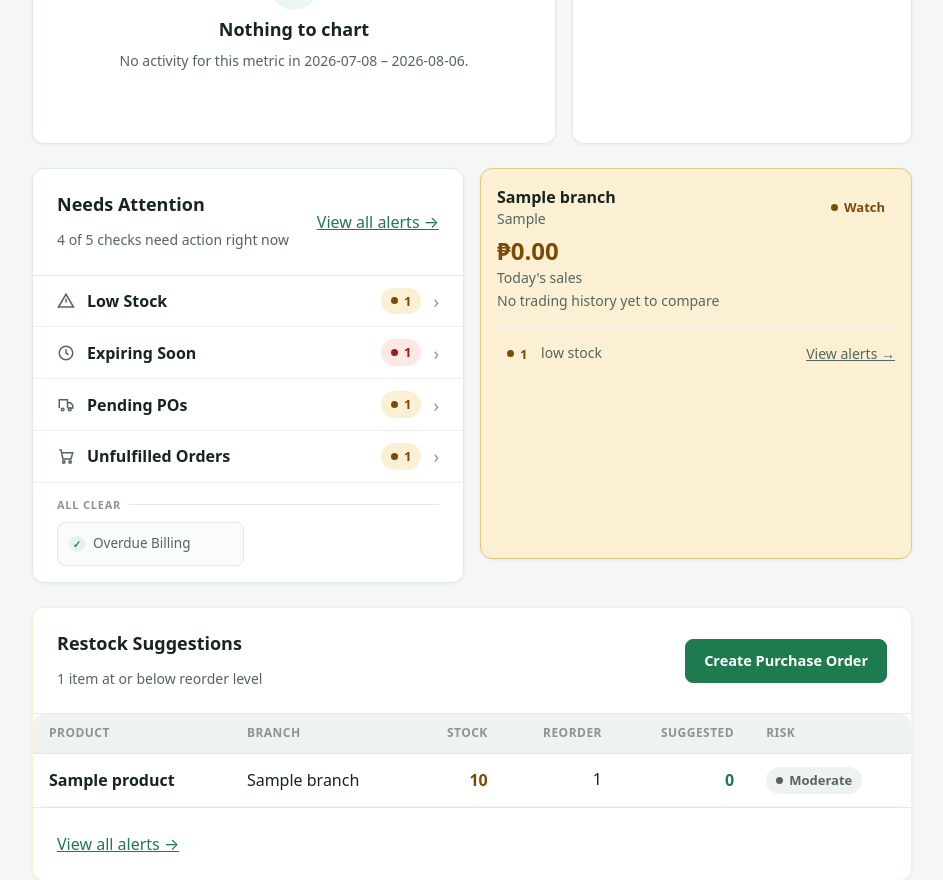
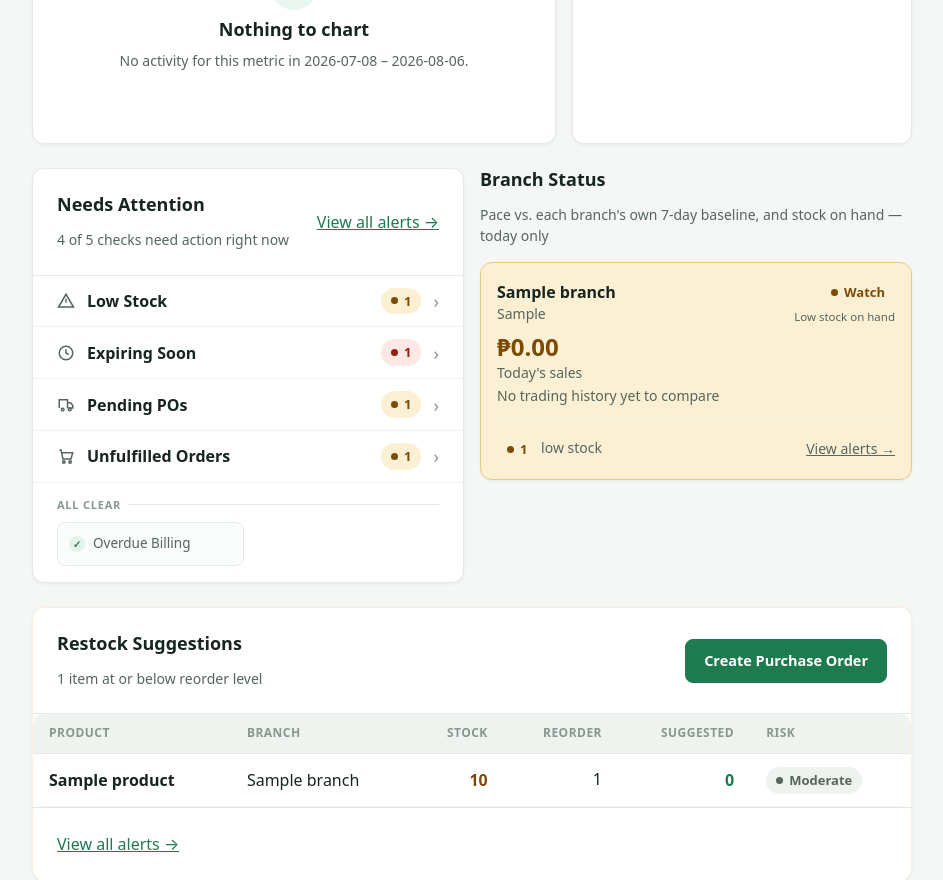
Before and after one commit to agultorannahvheaangeliquebsis-oss/Gerlyn-Capstone, a Django app: page /dashboard/owner/ in a window 1280 px wide. Shown: the part 795-1675 px from the top of the page, without its empty margins (336-1279 px from the left). Run offline with Django 5.2, Linux system fonts and the light colour scheme; a user stored in the database is signed in; tables that the repository leaves empty hold one stand-in row (values such as "Sample post").

Commit message:
Dashboard: label Branch Status as a pace signal per DESIGN.md 2h
An amber Branch Status card sitting beside Needs Attention read as a 6th
unlisted check. The two answer different questions and share no query:
this one asks "is each branch keeping up with itself today" (today's
takings against that branch's own trailing 7-day baseline, plus stock on
hand), Needs Attention asks "what operational items need action".

Both modes now carry a "Branch Status" heading and a subtitle naming the
axis. The alert mode previously had no title at all -- a bare row of cards
floating next to a titled panel, which was much of why it read as a check.
The all-clear mode's "Branches" heading is renamed to match, so the panel
is identifiable as the same thing in either state.

The per-card caption is NOT a single fixed string. A watch has two
independent triggers (branch_alerts or sales_slow), so a branch can go
amber on stock alone with its pace perfectly healthy, and captioning every
card "pace" would mislabel those. _branch_status_rows() resolves
signal_label across five arms in priority order, and DESIGN.md 2h
tabulates them.

Reaching the two not-slow arms requires a `now` before
BRANCH_MIN_DAY_ELAPSED, where the pace signal is suppressed by design as
meaningless that early -- all five were exercised through the real
function, and the documented table is checked against what the code
actually returns.

Co-Authored-By: Claude Opus 5 <noreply@anthropic.com>

```diff
--- a/reports/views.py
+++ b/reports/views.py
@@ -1233,6 +1233,26 @@ def _branch_status_rows(branches, sales_qs, restock, today, total_today_sales, n
         else:
             status = 'ok'
 
+        # Names which signal actually tripped, alongside the status pill
+        # (DESIGN.md §2h). The panel's axis is "is this branch keeping up
+        # with itself today", not "here is another thing to action", and a
+        # bare amber pill next to Needs Attention reads as a 6th unlisted
+        # check without this.
+        #
+        # Note a watch is NOT always about pace — branch_alerts trips it too
+        # — so this reports the real cause rather than labelling the whole
+        # panel "pace" and mislabelling every stock-driven card.
+        if critical_count:
+            signal_label = 'Critical stock on hand'
+        elif branch_alerts and sales_slow:
+            signal_label = 'Behind pace · low stock'
+        elif sales_slow:
+            signal_label = 'Pace vs. 7-day baseline'
+        elif branch_alerts:
+            signal_label = 'Low stock on hand'
+        else:
+            signal_label = 'Keeping pace'
+
         rows.append({
             'branch': branch,
             'today_sales': b_today_sales,
@@ -1243,6 +1263,7 @@ def _branch_status_rows(branches, sales_qs, restock, today, total_today_sales, n
             'low_stock_count': len(branch_alerts),
             'critical_count': critical_count,
             'status': status,
+            'signal_label': signal_label,
         })
     return rows
 
--- a/static/css/gerlyn.css
+++ b/static/css/gerlyn.css
@@ -846,6 +846,14 @@ input::placeholder { color: var(--ink-400); }
   .attn-clear-grid { grid-template-columns: 1fr; }
 }
 
+/* ---------------------------------------------- dashboard "Branch Status"
+   DESIGN.md §2h. The status pill with the signal that tripped it named
+   underneath, right-aligned under the pill. Without it an amber card sitting
+   beside Needs Attention reads as a 6th unlisted check rather than what it
+   is: a live pace/stock reading on a different axis. */
+.branch-signal { display: flex; flex-direction: column; align-items: flex-end; gap: 4px; flex: none; }
+.branch-signal-label { font: 400 11.5px/1.3 system-ui, sans-serif; color: var(--ink-600); text-align: right; }
+
 /* -------------------------------------------- dashboard "Recent Activity"
    DESIGN.md §2f. .row-between is a two-part row; this feed is three-part —
    a fixed glyph, a middle that must grow and truncate, and a right column
--- a/templates/internal_base.html
+++ b/templates/internal_base.html
@@ -7,7 +7,7 @@
   <link rel="manifest" href="{% static 'manifest.json' %}">
   <meta name="theme-color" content="#1E7A4F">
   <link rel="apple-touch-icon" href="{% static 'img/icons/apple-touch-icon-180.png' %}">
-  <link rel="stylesheet" href="{% static 'css/gerlyn.css' %}?v=14">
+  <link rel="stylesheet" href="{% static 'css/gerlyn.css' %}?v=15">
   <script src="https://unpkg.com/lucide@latest/dist/umd/lucide.js" defer></script>
   {% block extra_css %}{% endblock %}
 </head>
--- a/templates/reports/dashboard.html
+++ b/templates/reports/dashboard.html
@@ -213,13 +213,25 @@ text. Anything spanning lines must use {% templatetag openblock %} comment {% te
 </div>
 
 {% comment %}
-Branch status. Two modes, decided server-side by branch_alerts_present:
-tinted status cards ONLY when a branch actually tripped a threshold
-(reports/views.py::_branch_status_rows), otherwise a plain neutral summary.
-A quiet day must never render as a wall of red.
+Branch status (DESIGN.md §2h). Two modes, decided server-side by
+branch_alerts_present: tinted status cards ONLY when a branch actually
+tripped a threshold (reports/views.py::_branch_status_rows), otherwise a
+plain neutral summary. A quiet day must never render as a wall of red.
+
+This panel and Needs Attention beside it are two different axes, not a
+disagreement: this one asks "is each branch keeping up with itself today"
+(today's takings against that branch's own trailing 7-day baseline, plus
+stock on hand), Needs Attention asks "what operational items need action".
+They share no query. The header and the per-card signal line below say so
+outright, so an amber card here doesn't read as a 6th unlisted check.
 {% endcomment %}
 {% if branch_status %}
 {% if branch_alerts_present %}
+<div>
+  <div class="mb-4">
+    <h3>Branch Status</h3>
+    <p class="gv-meta mb-0">Pace vs. each branch's own 7-day baseline, and stock on hand — today only</p>
+  </div>
 <div class="kpi-row">
   {% for b in branch_status %}
   <div class="kpi-card {% if b.status == 'critical' %}danger{% elif b.status == 'watch' %}warn{% endif %}">
@@ -228,9 +240,17 @@ A quiet day must never render as a wall of red.
         <div style="font-weight:600;">{{ b.branch.branch_name }}</div>
         <div class="gv-meta">{{ b.branch.location }}</div>
       </div>
-      {% if b.status == 'ok' %}<span class="pill pill-ok">Good</span>
-      {% elif b.status == 'watch' %}<span class="pill pill-warn">Watch</span>
-      {% else %}<span class="pill pill-danger">Critical</span>{% endif %}
+      {% comment %}
+      Pill + the signal that tripped it. Named server-side because a watch
+      is not always about pace — low stock trips it too — so a blanket
+      "pace" caption would mislabel every stock-driven card.
+      {% endcomment %}
+      <div class="branch-signal">
+        {% if b.status == 'ok' %}<span class="pill pill-ok">Good</span>
+        {% elif b.status == 'watch' %}<span class="pill pill-warn">Watch</span>
+        {% else %}<span class="pill pill-danger">Critical</span>{% endif %}
+        <span class="branch-signal-label">{{ b.signal_label }}</span>
+      </div>
     </div>
 
     <div class="kpi-value mt-2">₱{{ b.today_sales|floatformat:2 }}</div>
@@ -258,13 +278,14 @@ A quiet day must never render as a wall of red.
   </div>
   {% endfor %}
 </div>
+</div>
 
 {% else %}
 <div class="card">
   <div class="card-pad row-between" style="border-bottom:1px solid var(--line);">
     <div>
-      <h3>Branches</h3>
-      <p class="gv-meta mb-0">No stock or sales thresholds tripped today</p>
+      <h3>Branch Status</h3>
+      <p class="gv-meta mb-0">Every branch keeping pace with its own 7-day baseline, no stock thresholds tripped</p>
     </div>
     <span class="pill pill-ok">All clear</span>
   </div>
```
Also changed, not shown: docs/DESIGN.md (+18 -0 lines).
